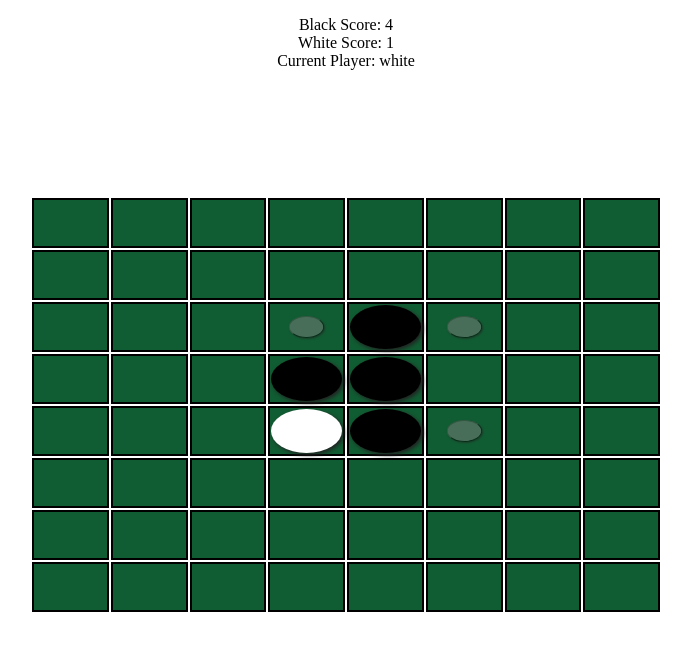
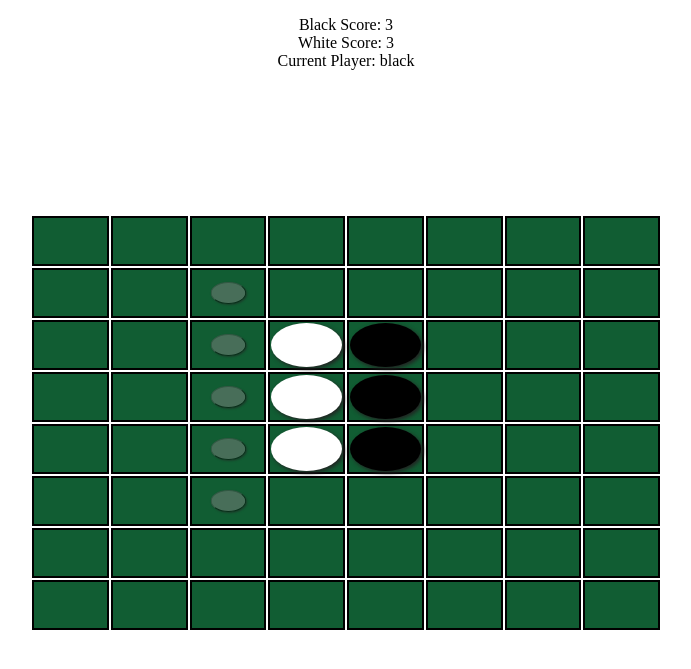
Before and after one commit to RobertDavenport/Reversi, a plain HTML site: page index.html in a window 1280 px wide. Both pictures are taken after a click on the button 679 px from the left and 360 px from the top of the page. Shown: the part 33-702 px from the top of the page, without its empty margins (294-985 px from the left). Drawn offline with Linux system fonts and the light colour scheme.

Commit message:
AI Bot added
Added minimax and AI Bot, still having issues with bugs. Bot will play the wrong color and other strange issues.

```diff
--- a/index.html
+++ b/index.html
@@ -8,7 +8,7 @@
         <h3>Reversi</h2>
         <label>Black Score: </label><label id="blackScore"></label><br>
         <label>White Score: </label><label id="whiteScore"></label><br>
-        <label>Current Player: </label><label id="currentPlayer"></label><br>
+        <label>Current Player: </label><label id="currentPlayer"></label><br><br>
         <label id="winnerLabel" class="display-none">The Winner is </label><label id="winner" class="display-none"></label>
     </div>
 </body>
--- a/reversi.js
+++ b/reversi.js
@@ -20,22 +20,32 @@ var debugBoard =    [   ['w', 'b', 'b', 'b', 'b', 'b', 'b', ' '],
                         [' ', 'w', 'w', 'w', 'w', 'w', 'w', 'w']
                 ];
 
+var lmDebugBoard =  [   [' ', ' ', ' ', ' ', ' ', ' ', ' ', ' '],
+                        [' ', ' ', ' ', ' ', ' ', ' ', ' ', ' '],
+                        [' ', ' ', 'b', ' ', ' ', 'w', ' ', ' '],
+                        [' ', ' ', ' ', 'b', 'w', ' ', ' ', ' '],
+                        [' ', ' ', ' ', 'w', 'b', ' ', ' ', ' '],
+                        [' ', ' ', ' ', 'w', 'b', ' ', ' ', ' '],
+                        [' ', ' ', ' ', ' ', ' ', ' ', ' ', ' '],
+                        [' ', ' ', ' ', ' ', ' ', ' ', ' ', ' ']
+                    ];
+
 /* north, east, south, west, north-east, south-east, south-west, north-west (x,y)*/
 var adjacentCoordinates = [ [0, -1], [1, 0], [0, 1], [-1, 0], [1, -1], [1, 1], [-1, 1], [-1, -1] ];
 
 function calculateLegalMoves(board, player){
+    let currentBoard = copy2DArray(board)
     for (row = 0; row < 8; row++) {
         for (column = 0; column < 8; column++){
             if (board[row][column] === ' ') {
                 if (isLegalMove(board, row, column, player)){
                     /* if it is a legal move do something */
-                    board[row][column] = 'l'
+                    currentBoard[row][column] = 'l'
                 }
             }
         }
     }
-    console.log(board)
-    return board
+    return currentBoard
 }
 
 function isLegalMove(board, row, column, player){
@@ -50,11 +60,27 @@ function checkAdjacent(board, row, column, player){
 }
 
 // not used now, checkForPlayer now called in check adjacent
-function checkLine(board, row, column, player){
-    return (adjacentCoordinates.some(dir => {
-        /*2x direction to skip*/
-        return (checkForPlayer(board, row + dir[1] + dir[1], column + dir[0] + dir[0], player, dir[0], dir[1]))
-   }));
+// function checkLine(board, row, column, player){
+//     return (adjacentCoordinates.some(dir => {
+//         /*2x direction to skip*/
+//         return (checkForPlayer(board, row + dir[1] + dir[1], column + dir[0] + dir[0], player, dir[0], dir[1]))
+//    }));
+// }
+
+function checkForOpponent(board, opponent, row, column, x, y){
+    /* ignore out of bounds */
+    if(row + y < 0 || row + y > 7 || column + x < 0 || column + x > 7)
+        return false;
+
+    /* must be adjacent to opponent piece */
+    else if(board[row + y][column + x] == opponent){
+        // see if player has a tile in this line
+        if(checkForPlayer(board, row+y, column+x, getOpponent(opponent), x, y))
+            return true;
+    }
+
+    else
+        return false;
 }
 
 function checkForPlayer(board, row, column, player, x, y){
@@ -66,34 +92,25 @@ function checkForPlayer(board, row, column, player, x, y){
     if(row + y < 0 || row + y > 7 || column + x < 0 || column + x > 7)
         return false;
 
+    if (board[row][column] == ' ')
+        return false
+
+    if (board[row][column] == 'l')
+        return false
+
     if (board[row][column] == player)
         return true;
 
     return checkForPlayer(board, row + y, column + x, player, x, y)
 }
 
-function checkForOpponent(board, opponent, row, column, x, y){
-    /* ignore out of bounds */
-    if(row + y < 0 || row + y > 7 || column + x < 0 || column + x > 7)
-        return false;
-
-    /* must be adjacent to opponent piece */
-    else if(board[row + y][column + x] == opponent){
-        // see if player has a tile in this line
-        if(checkForPlayer(board, row+y+y, column+x+x, getOpponent(opponent), x, y))
-            return true;
-    }
-
-    else
-        return false;
-}
-
 function playMove(board, player, move){
+    let currentBoard = copy2DArray(board)
     // flip current piece since it is a known legal move
-    board[move[0]][move[1]] = player
+    currentBoard[move[0]][move[1]] = player
     // attempt to flip opponents pieces recursively in all directions
-    adjacentCoordinates.forEach(direction => flipOpponentPieces(board, move[0]+direction[0], move[1]+direction[1], player, direction[0], direction[1]))
-    return board;
+    adjacentCoordinates.forEach(direction => flipOpponentPieces(currentBoard, move[0]+direction[0], move[1]+direction[1], player, direction[0], direction[1]))
+    return currentBoard;
 }
 
 
@@ -103,6 +120,9 @@ function flipOpponentPieces(board, row, column, player, x, y){
         return false;
 
     if(board[row][column] == ' ')
+        return false;
+
+        if(board[row][column] == 'l')
         return false;
 
     if(board[row][column] == player)
@@ -132,6 +152,17 @@ function clearLegalMovesFromBoard(board){
     return board;
 }
 
+function countLegalMoves(board){
+    var legal = 0;
+    for(i=0; i<board.length; i++){
+        for(j=0; j<board[0].length; j++){
+            if(board[i][j] == 'l')
+                legal++
+        }
+    }
+    return legal;
+}
+
 function calculateBoardState(board){
     var black = 0;
     var white = 0;
@@ -150,15 +181,16 @@ function calculateBoardState(board){
                 legal++
 
             else if(board[i][j] == ' ')
-                avail = 1 + legal
+                avail ++
         }
     }
-    return [black, white, legal, avail];
+    return [black, white, legal, (avail + legal)];
 }
 
 function getPlayerMove(e){
     var row = parseInt(e.getAttribute("data-row"))
     var col = parseInt(e.getAttribute("data-col"))
+    player = 'b'
 
     board = playMove(board, player, [row,col])
     board = clearLegalMovesFromBoard(board)
@@ -176,13 +208,33 @@ function getPlayerMove(e){
             endGame(boardState)
     }
     // no more available moves
-    if (boardState[3] == 0)
+    if (boardState[3] + boardState[2] == 0)
         endGame(boardState)
 
     clearScreen()
     drawBoard(board)
     displayGameState(boardState[0], boardState[1], player)
+    sleep(1000).then(() => {
+        playBotMove(board, depth, player)
+    });
+
 }
+
+function playBotMove(board, depth, player){
+    botMoveIndex = getBotMove(board, depth, player)
+    positions = calculateAllPositions(board, player)
+    board = positions[botMoveIndex]
+    clearScreen()
+    player = getOpponent(player)
+    drawBoard(board)
+    const [black, white, legal, avail] = calculateBoardState(board)
+    displayGameState(black, white, player)
+
+}
+
+function sleep (time) {
+    return new Promise((resolve) => setTimeout(resolve, time));
+  }
 
 function clearScreen(){
     document.getElementById("container").remove();
@@ -254,11 +306,92 @@ function endGame(boardState){
     winnerLabel.classList.remove('display-none')
 }
 
+function calculateAllPositions(board, player){
+    var allPostions = []
+    let currentBoard = copy2DArray(board)
+    for(let row = 0; row < board.length; row++){
+        for(let col = 0; col < board[0].length; col++){
+            if(board[row][col] == 'l'){
+                childBoard = playMove(currentBoard, player, [row, col])
+                childBoard = clearLegalMovesFromBoard(childBoard)
+                childBoard = calculateLegalMoves(childBoard, getOpponent(player))
+                allPostions.push(childBoard)
+            }
+        }
+    }
+    return allPostions;
+}
 
+function minimax(board, depth, player, maximizingPlayer){
+    const [blackScore, whiteScore, legalMoves, availMoves] = calculateBoardState(board)
+    if (depth == 0 || (legalMoves + availMoves) == 0)
+        return [legalMoves]
 
-board = initialBoard
+    if (maximizingPlayer){
+        maxEval = -1000
+        calculateAllPositions(board, player).forEach(position => {
+            eval = minimax(position, depth-1, getOpponent(player), false)
+            maxEval = Math.max(maxEval, eval)
+        });
+        return maxEval;
+    }
+    else {
+        minEval = 1000
+        calculateAllPositions(board, player).forEach(position => {
+            eval = minimax(position, depth-1, player, true)
+            minEval = Math.min(minEval, eval)
+        });
+        return minEval
+    }
+}
+
+function minimaxWithAlphaBetaPruning(board, depth, alpha, beta, maximizingPlayer){
+    const [blackScore, whiteScore, legalMoves, availMoves] = calculateBoardState(board)
+    if (depth == 0 || (legalMoves + availMoves) == 0)
+        return legalMoves
+
+    allPostions = calculateAllPositions(board)
+
+    if (maximizingPlayer){
+        maxEval = -10000
+        allPostions.some(child => {
+            eval = minimaxWithAlphaBetaPruning(child, depth-1, alpha, beta, false)
+            maxEval = Math.max(maxEval, eval)
+            alpha = Math.max(alpha, eval)
+            if ( beta <= alpha)
+                return true;
+        });
+        return maxEval
+    }
+    else {
+        minEval = 10000
+        allPostions.some(child => {
+            eval = minimaxWithAlphaBetaPruning(child, depth-1, alpha, beta, true)
+            minEval = Math.min(minEval, eval)
+            beta = Math.min(beta, eval)
+            if (beta <= alpha)
+                return true;
+        });
+        return minEval
+    }
+}
+
+function copy2DArray(array) {
+    return array.map(x => [...x]);
+}
+
+function getBotMove(board, depth, player){
+    let newBoard = copy2DArray(board)
+    return calculateAllPositions(newBoard).map(x => minimax(x, depth, player, true)).reduce((max, x, i, arr) => x > arr[max] ? i : max, 0)
+}
+
+let depth = 4
 //board = debugBoard
+//board = lmDebugBoard
 //player = getOpponent(player)
-board = calculateLegalMoves(board, player);
+let board = calculateLegalMoves(initialBoard, player);
 drawBoard(board)
 displayGameState(2, 2, player)
+//let newBoard = copy2DArray(board)
+
+//calculateAllPositions(newBoard).map(x => minimax(x, depth, player, true)).reduce((max, x, i, arr) => x > arr[max] ? i : max, 0)
```
